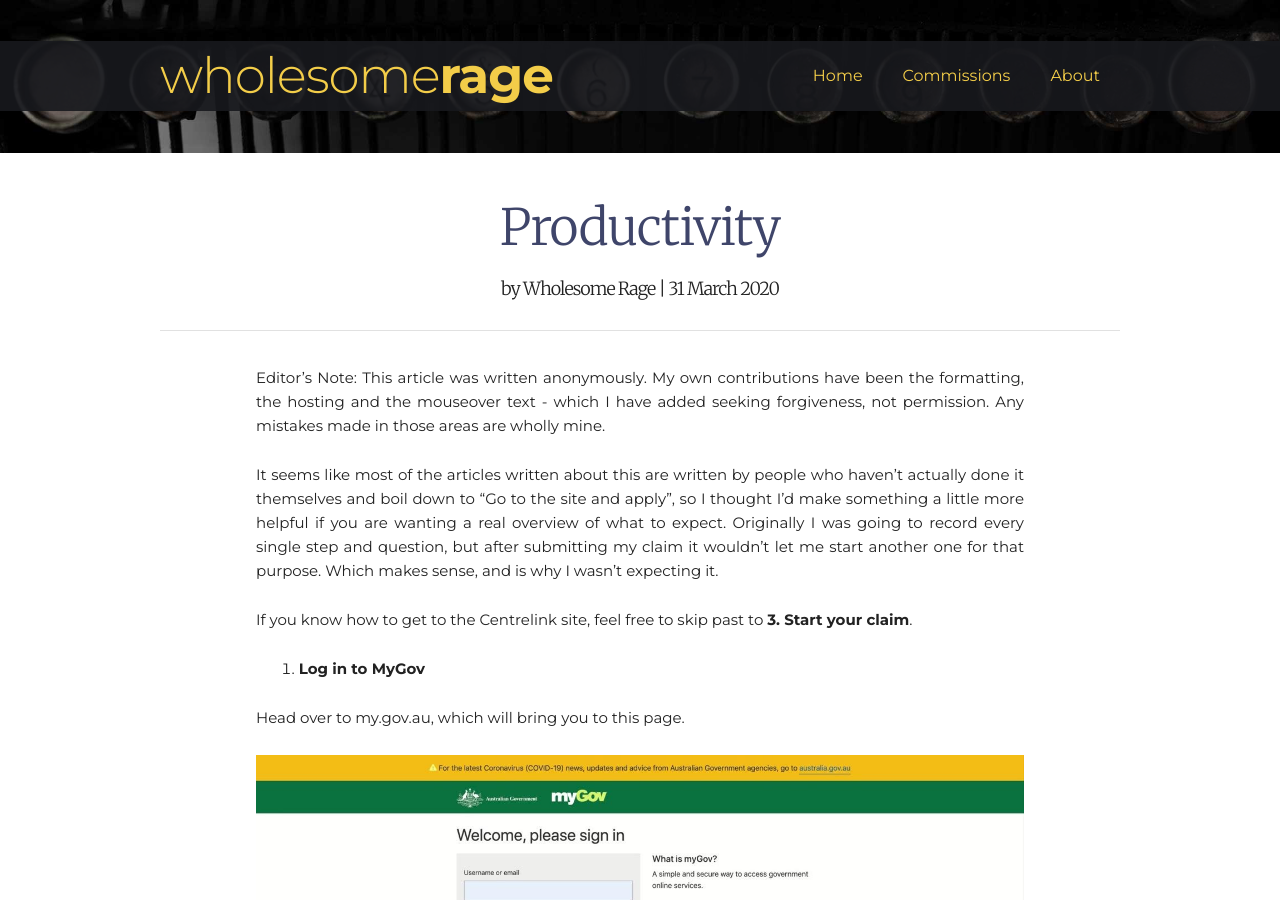
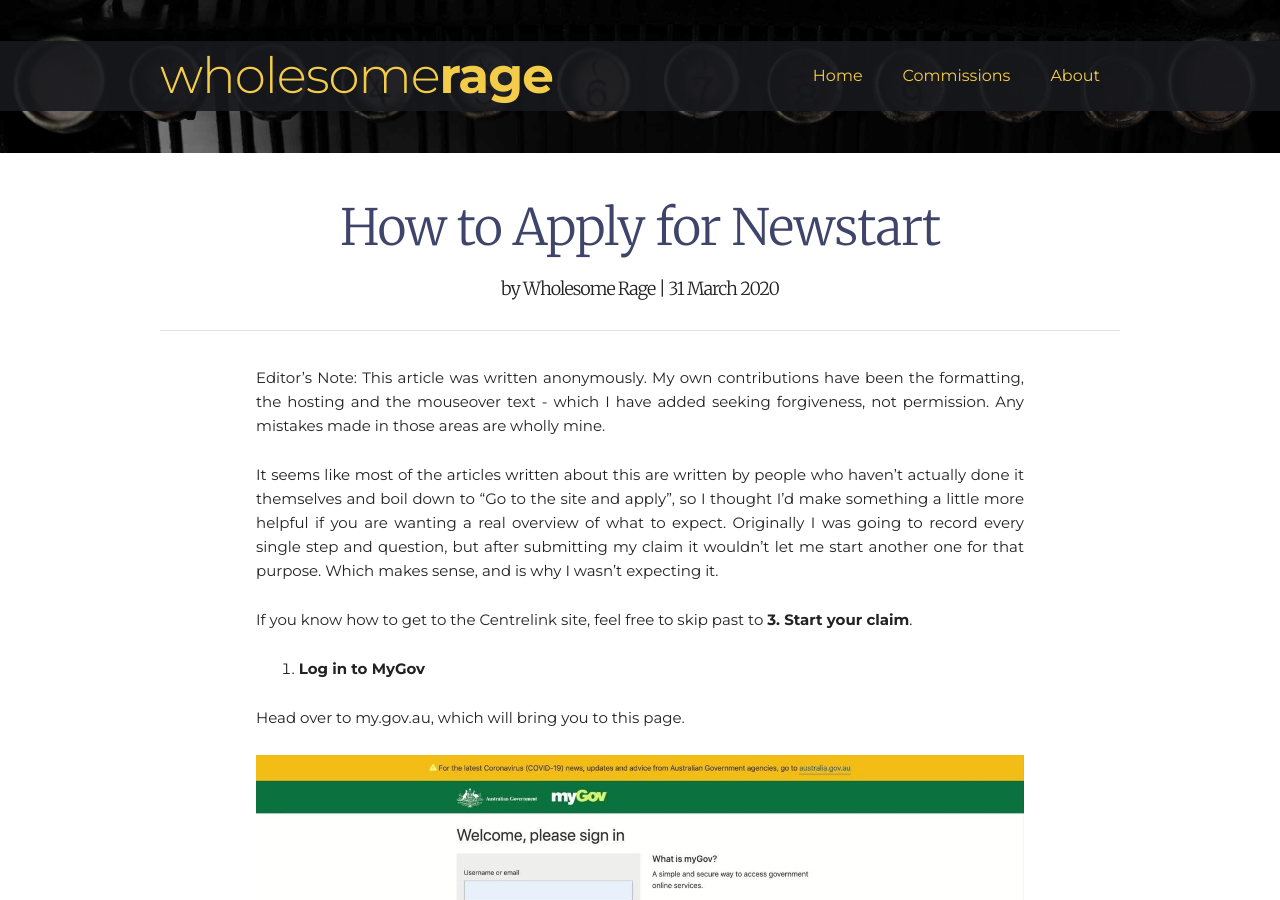
Before and after one commit to WholesomeRage/WholesomeRage.github.io, a Jekyll site: the page built from _posts/2020-03-30-Newstart.md, in a window 1280 px wide and 900 px high. Built offline with Jekyll 4.4.1, drawn with Linux system fonts in a browser that asks for light colours; nearby versions of some CDN libraries.

Commit message:
Update 2020-03-30-Newstart.md

```diff
--- a/_posts/2020-03-30-Newstart.md
+++ b/_posts/2020-03-30-Newstart.md
@@ -1,6 +1,6 @@
 ---
 layout: "post"
-title: Productivity
+title: How to Apply for Newstart
 date: 2020-03-30 19:09:00 -0700
 author: Wholesome Rage
 categories: [Economics, Politics]
```
